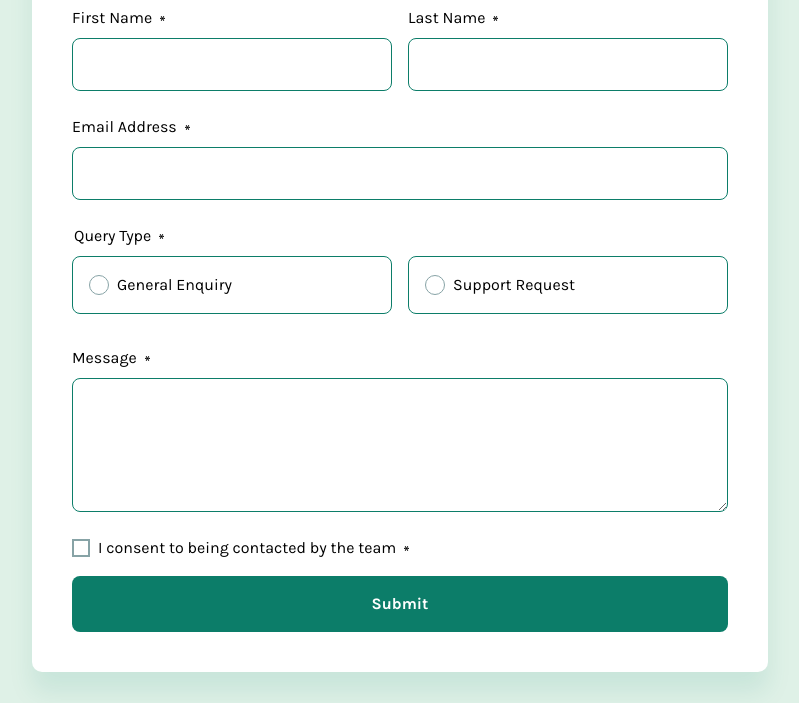
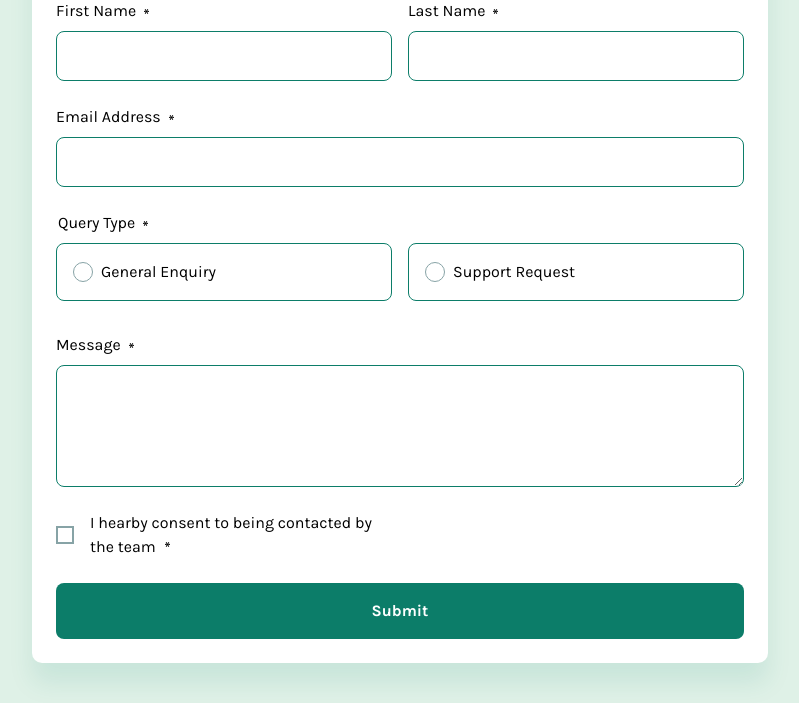
Before and after one commit to gmagnenat/contact-form-fem, a website built with Vite: page index.html in a window 1280 px wide. Shown: the part 129-832 px from the top of the page, without its empty margins (240-1039 px from the left). Built offline with nearby package versions, Linux system fonts and the light colour scheme.

Commit message:
Fix sizes and checkbox message display value for mobile.

```diff
--- a/index.html
+++ b/index.html
@@ -4,7 +4,7 @@
     <meta charset="UTF-8" />
     <link rel="icon" type="image/svg+xml" href="/vite.svg" />
     <meta name="viewport" content="width=device-width, initial-scale=1.0" />
-    <title>Vite + TS</title>
+    <title>Contact Us - Frontend Mentor</title>
     <link rel="stylesheet" href="/src/scss/main.scss" />
     <script type="module" src="/src/app.ts" defer></script>
     <style>
@@ -169,7 +169,8 @@
               name="consent"
               required
             />
-            I consent to being contacted by the team
+            <span
+              >I hearby consent to being contacted by the team
               <svg
                 class="icon-required"
                 role="img"
@@ -178,6 +179,7 @@
               >
                 <use xlink:href="#required"></use>
               </svg>
+            </span>
           </label>
           <div id="consent__error" class="consent__error error"></div>
         </div>
--- a/src/scss/components/_form.scss
+++ b/src/scss/components/_form.scss
@@ -5,7 +5,7 @@ textarea {
   border: 1px solid $clr-green-600;
   border-radius: 8px;
   line-height: 1.5;
-  font-size: 1.125rem;
+  font-size: 1rem;
   padding: 0.75rem;
 }
 
@@ -34,10 +34,10 @@ input[type="radio"]:checked {
 
 input[type="checkbox"] {
   appearance: none;
-
   padding: 0;
   width: 1.125rem;
   height: 1.125rem;
+  aspect-ratio: 1;
   border-radius: 0;
   border: 2px solid $clr-neutral-500;
 }
@@ -71,7 +71,7 @@ fieldset {
   max-width: 46rem;
   background-color: $clr-neutral-100;
   border-radius: 10px;
-  padding: 2.5rem;
+  padding: 1.5rem;
   gap: 1rem;
   box-shadow: $shadow-xl;
 }
@@ -112,7 +112,21 @@ fieldset {
 }
 
 .form-group--consent {
+  display: grid;
+  grid-template-columns: 1fr;
   gap: 0.5rem;
+}
+
+.form-group--consent .form-label {
+  display: flex;
+  gap: 1rem;
+}
+
+.form-group--consent .form-label span svg {
+  display: inline-block;
+  top: -5px;
+  position: relative;
+  margin-left: 5px;
 }
 
 .form-label,
@@ -145,7 +159,6 @@ fieldset {
   .form-group--email,
   .form-group--query-type,
   .form-group--message,
-  .form-group--consent,
   .form-group--submit {
     grid-column: 1 / 3;
   }
```
Lines whose indentation alone changed are shown as unchanged.
